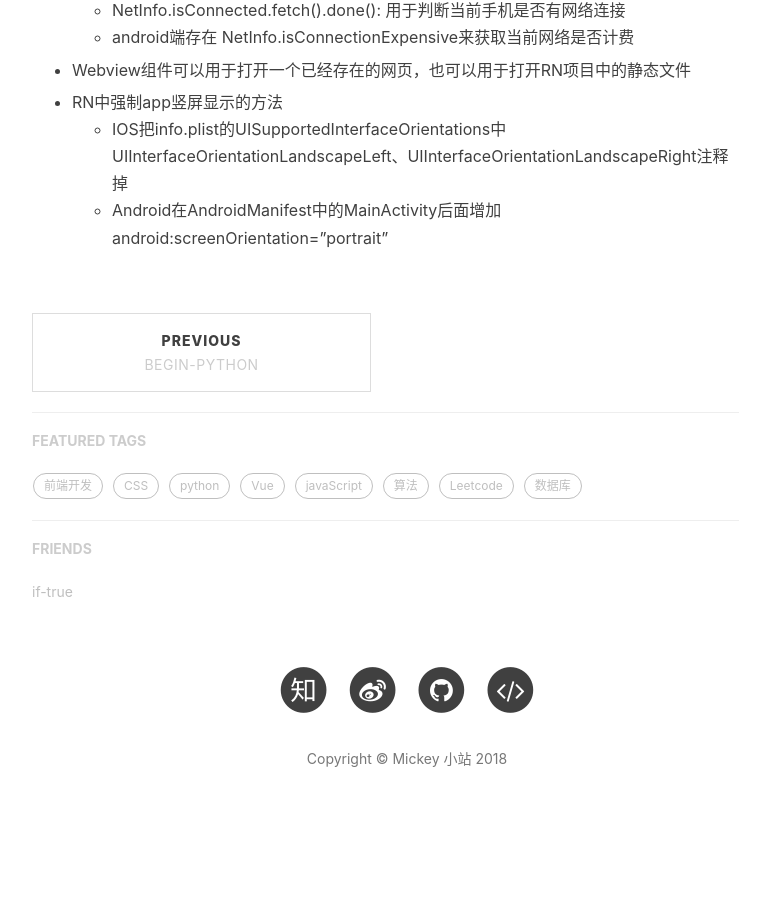
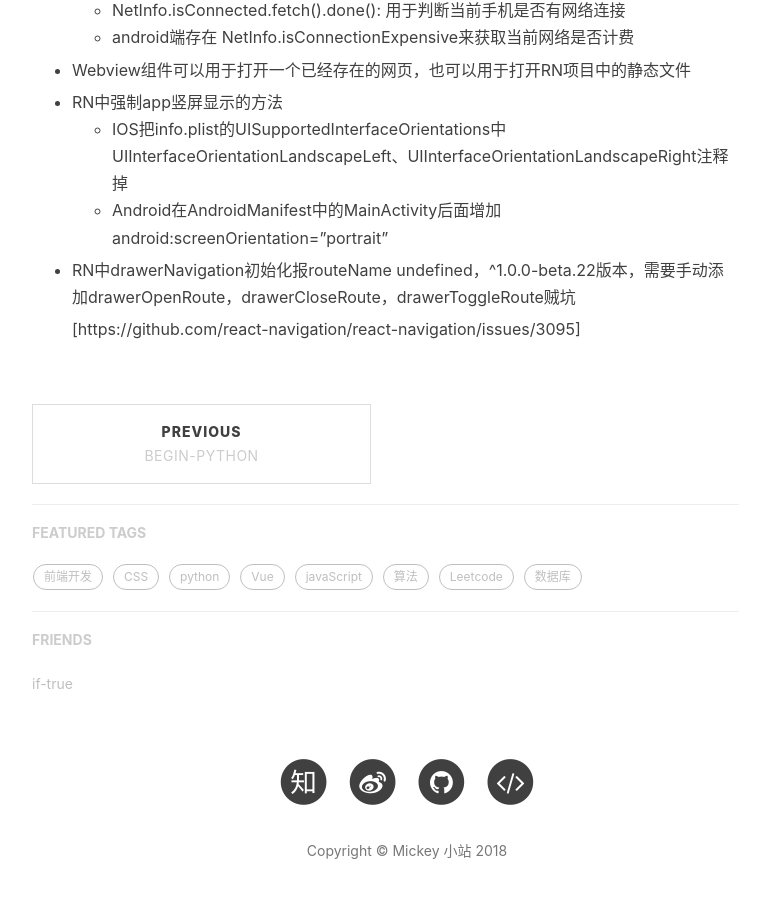
Before and after one commit to mickey0524/mickey0524.github.io, a Jekyll site: the page built from _posts/2017-12-08-RN-learning.md, in a window 1280 px wide and 900 px high, scrolled down 4978 px. Shown: the whole window, without its empty margins (233-1003 px from the left). Built offline with Jekyll 4.4.1, drawn with Linux system fonts in a browser that asks for light colours; nearby versions of some CDN libraries; comment, search, counter and statistics services are not loaded; before the commit the page ends 5841 px from its top, so only the background shows below that.

Commit message:
feat(RN): RN drawerNavigation 初始化 routeName 不存在的问题

```diff
--- a/_posts/2017-12-08-RN-learning.md
+++ b/_posts/2017-12-08-RN-learning.md
@@ -192,3 +192,7 @@ tags:
 * RN中强制app竖屏显示的方法
     * IOS把info.plist的UISupportedInterfaceOrientations中UIInterfaceOrientationLandscapeLeft、UIInterfaceOrientationLandscapeRight注释掉
     * Android在AndroidManifest中的MainActivity后面增加android:screenOrientation="portrait"
+
+* RN中drawerNavigation初始化报routeName undefined，^1.0.0-beta.22版本，需要手动添加drawerOpenRoute，drawerCloseRoute，drawerToggleRoute贼坑
+
+    [https://github.com/react-navigation/react-navigation/issues/3095]
```
